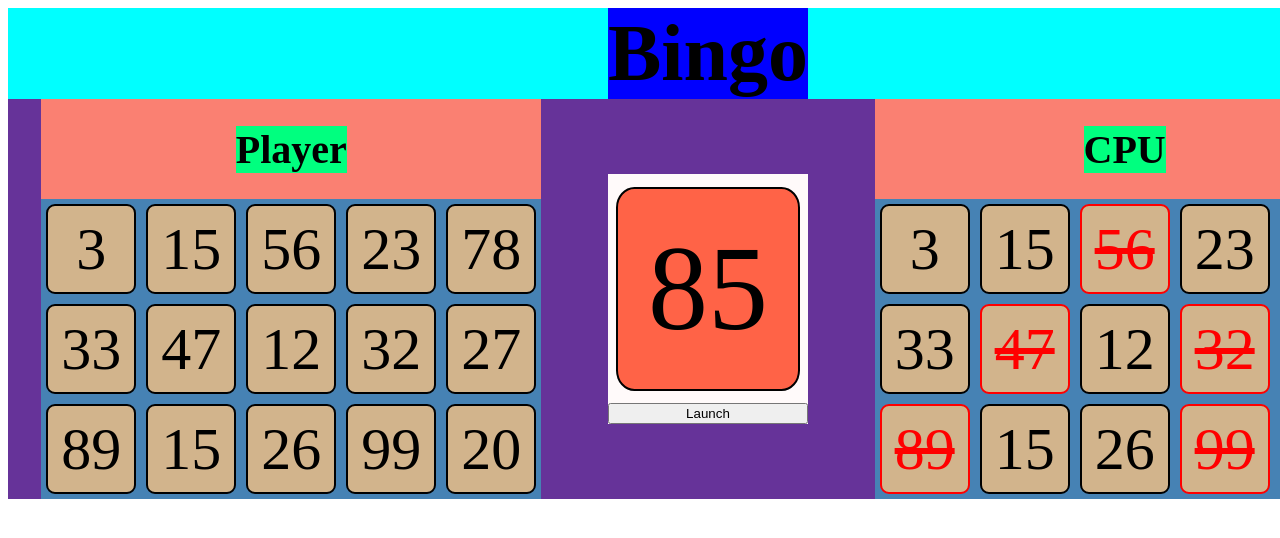
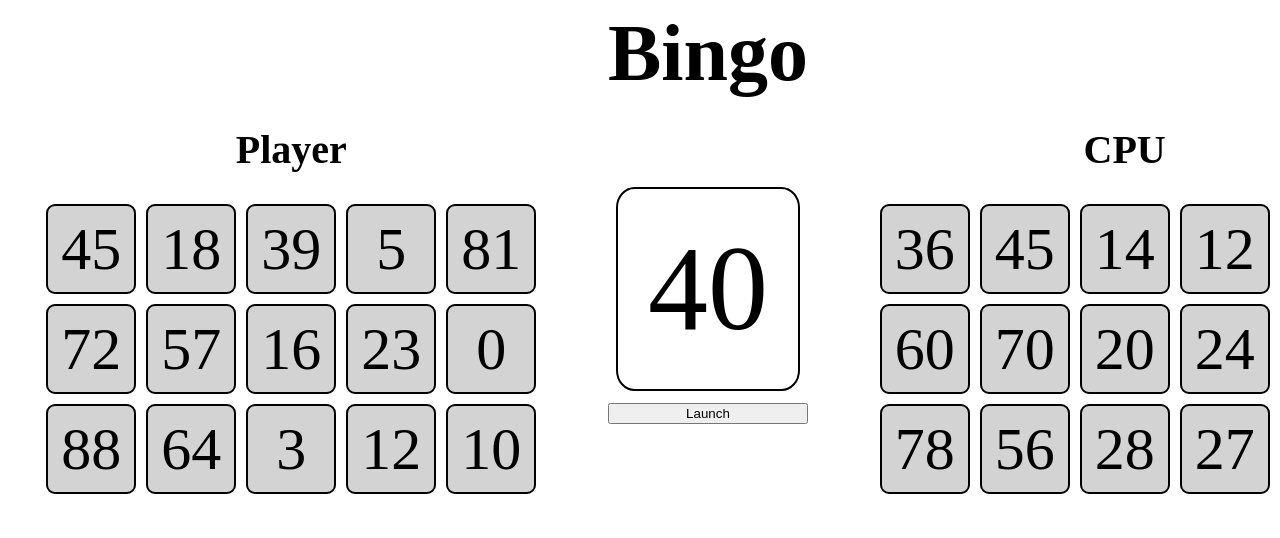
Before and after one commit to JuanDaniel2510/fs-bingo, a website built with Parcel: page src/index.html in a window 1280 px wide. Both pictures are taken after a click on the button "Launch". Shown: the top 538 px of the page. Built offline with nearby package versions, Linux system fonts and the light colour scheme.

Commit message:
base bame

```diff
--- a/src/css/styles.css
+++ b/src/css/styles.css
@@ -3,24 +3,20 @@
   width: 1400px;
   display: flex;
   flex-flow: column;
-  background-color: aqua;
 }
 
 h1 {
   margin: auto;
   font-size: 80px;
-  background-color: blue;
 }
 
 h2 {
   margin: auto;
   font-size: 40px;
-  background-color: springgreen;
 }
 
 .playport {
   display: flex;
-  background-color: rebeccapurple;
 }
 
 .playarea {
@@ -29,7 +25,6 @@ h2 {
   margin: auto;
   display: flex;
   flex-flow: column;
-  background-color: salmon;
 }
 
 .board {
@@ -37,7 +32,6 @@ h2 {
   height: 300px;
   display: flex;
   flex-wrap: wrap;
-  background-color: steelblue;
 }
 
 .dice {
@@ -46,7 +40,6 @@ h2 {
   display: flex;
   flex-flow: column;
   margin: auto;
-  background-color: snow;
 }
 
 .result {
@@ -59,7 +52,6 @@ h2 {
   justify-content: center;
   align-items: center;
   margin: auto;
-  background-color: tomato;
 }
 
 .number {
@@ -72,11 +64,16 @@ h2 {
   display: flex;
   justify-content: center;
   align-items: center;
-  background-color: tan;
+  background-color: lightgray;
 }
 
 .crosed {
   border: solid red 2px !important;
   color: red;
   text-decoration: line-through;
+  background-color: lightcoral;
 }
+
+.victory {
+  background-color: greenyellow;
+}
--- a/src/index.html
+++ b/src/index.html
@@ -4,7 +4,6 @@
     <meta charset="UTF-8">
     <meta name="viewport" content="width=device-width, initial-scale=1.0">
     <link rel="stylesheet" href="css/styles.css">
-    <script defer src="https://cdnjs.cloudflare.com/ajax/libs/lodash.js/4.17.20/lodash.min.js"></script>
     <script defer src="js/script.js"></script>
     <title>Binngo</title>
 </head>
@@ -14,47 +13,15 @@
         <div class="playport">
             <div class="playarea player">
                 <h2>Player</h2>
-                <div class="board">
-                    <div class="number">3</div>
-                    <div class="number">15</div>
-                    <div class="number">56</div>
-                    <div class="number">23</div>
-                    <div class="number">78</div>
-                    <div class="number">33</div>
-                    <div class="number">47</div>
-                    <div class="number">12</div>
-                    <div class="number">32</div>
-                    <div class="number">27</div>
-                    <div class="number">89</div>
-                    <div class="number">15</div>
-                    <div class="number">26</div>
-                    <div class="number">99</div>
-                    <div class="number">20</div>
-                </div>
+                <div class="board"></div>
             </div>
-            <div class="dice ball">
-                <div class="result">85</div>
-                <button>Launch</button>
+            <div class="dice">
+                <div class="result">--</div>
+                <button id="launch">Launch</button>
             </div>
             <div class="playarea cpu">
                 <h2>CPU</h2>
-                <div class="board">
-                    <div class="number">3</div>
-                    <div class="number">15</div>
-                    <div class="number crosed">56</div>
-                    <div class="number">23</div>
-                    <div class="number">78</div>
-                    <div class="number">33</div>
-                    <div class="number crosed">47</div>
-                    <div class="number">12</div>
-                    <div class="number crosed">32</div>
-                    <div class="number">27</div>
-                    <div class="number crosed">89</div>
-                    <div class="number">15</div>
-                    <div class="number">26</div>
-                    <div class="number crosed">99</div>
-                    <div class="number">20</div>
-                </div>
+                <div class="board"></div>
             </div>
         </div>
     </div>
--- a/src/js/script.js
+++ b/src/js/script.js
@@ -0,0 +1,93 @@
+import _ from "lodash";
+
+let board = false;
+let ballArray = [];
+let ballIndex = 0;
+const playerBoard = { val: [], dom: [], filled: [] };
+const cpuBoard = { val: [], dom: [], filled: [] };
+
+function getRandomArray(elements) {
+  const array = _.shuffle(_.range(0, 90));
+  array.splice(0, 90 - elements);
+  return array;
+}
+
+function populateBoards() {
+  playerBoard.val = getRandomArray(15);
+  const playerDOMBoard = document.getElementsByClassName("player")[0].children[1];
+  for (let i = 0; i < 15; i++) {
+    const number = document.createElement("div");
+    number.innerText = playerBoard.val[i];
+    number.className = "number";
+    playerDOMBoard.appendChild(number);
+    playerBoard.dom[i] = number;
+    playerBoard.filled[i] = false;
+  }
+  cpuBoard.val = getRandomArray(15);
+  const cpuDOMBoard = document.getElementsByClassName("cpu")[0].children[1];
+  for (let i = 0; i < 15; i++) {
+    const number = document.createElement("div");
+    number.innerText = cpuBoard.val[i];
+    number.className = "number";
+    cpuDOMBoard.appendChild(number);
+    cpuBoard.dom[i] = number;
+    cpuBoard.filled[i] = false;
+  }
+}
+
+function startGame() {
+  populateBoards();
+  ballArray = getRandomArray(90);
+  board = true;
+}
+
+function endGame() {
+  board = false;
+  document.getElementById("launch").disabled = true;
+}
+
+function checkVictory(array) {
+  let temp = true;
+  const arraylength = array.length;
+  for (let i = 0; i < arraylength; i++) {
+    temp = array[i] && temp;
+    if (!temp) break;
+  }
+  return temp;
+}
+
+function launch() {
+  if (board) {
+    const element = document.getElementsByClassName("result")[0];
+    const ball = ballArray[ballIndex];
+    element.innerText = ball;
+    // player:
+    for (let i = 0; i < 15; i++) {
+      if (playerBoard.val[i] === ball) {
+        playerBoard.dom[i].classList.add("crosed");
+        playerBoard.filled[i] = true;
+      }
+    }
+    // cpu:
+    for (let i = 0; i < 15; i++) {
+      if (cpuBoard.val[i] === ball) {
+        cpuBoard.dom[i].classList.add("crosed");
+        cpuBoard.filled[i] = true;
+      }
+    }
+    if (checkVictory(playerBoard.filled)) {
+      // alert("Player WON!");
+      document.getElementsByClassName("player")[0].classList.add("victory");
+      endGame();
+    } else if (checkVictory(cpuBoard.filled)) {
+      // alert("CPU WON!");
+      document.getElementsByClassName("cpu")[0].classList.add("victory");
+      endGame();
+    } else if (ballIndex === 89) endGame();
+    ballIndex++;
+  }
+}
+
+window.onload = startGame();
+
+document.getElementById("launch").addEventListener("click", launch);
```
